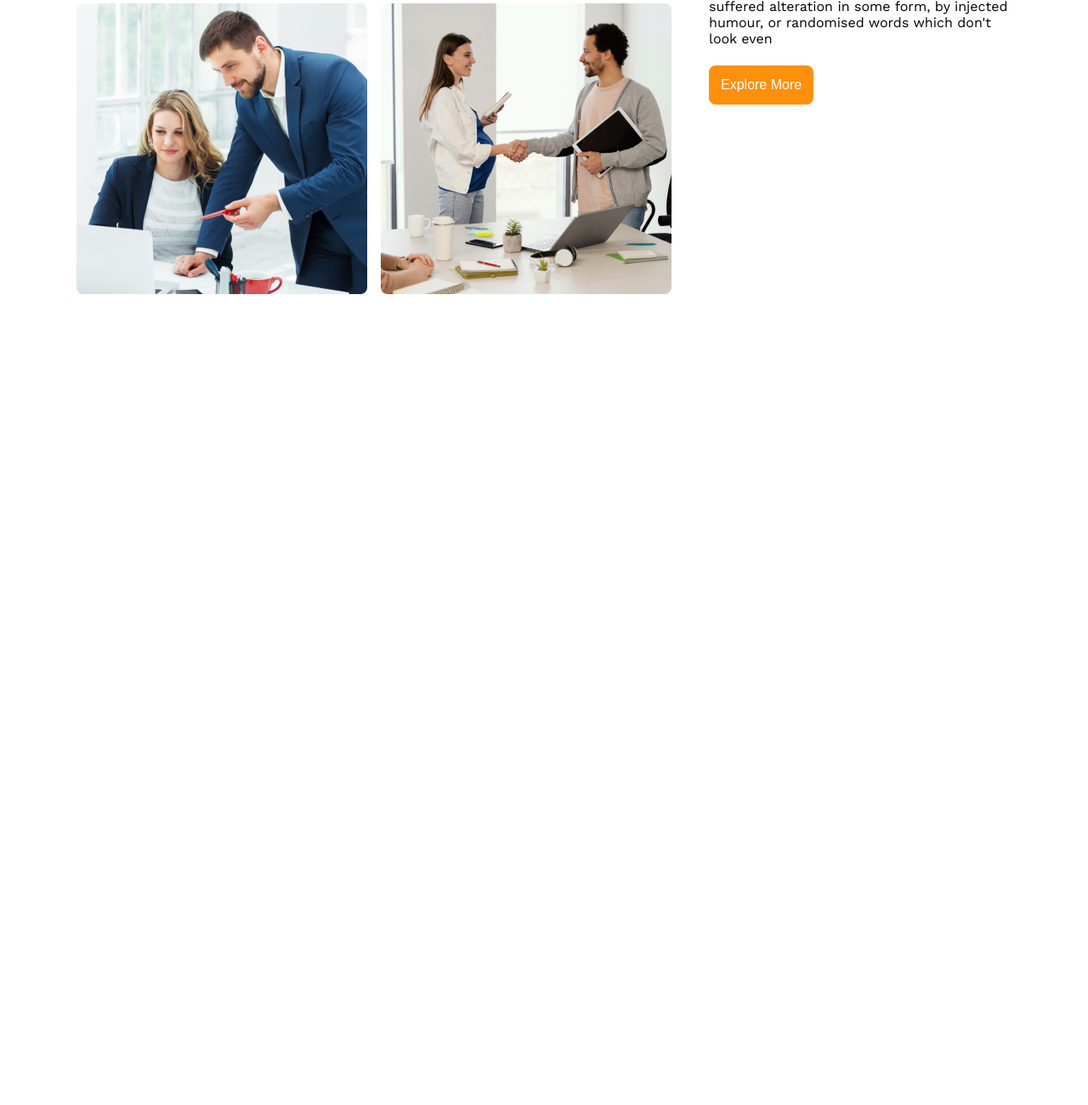
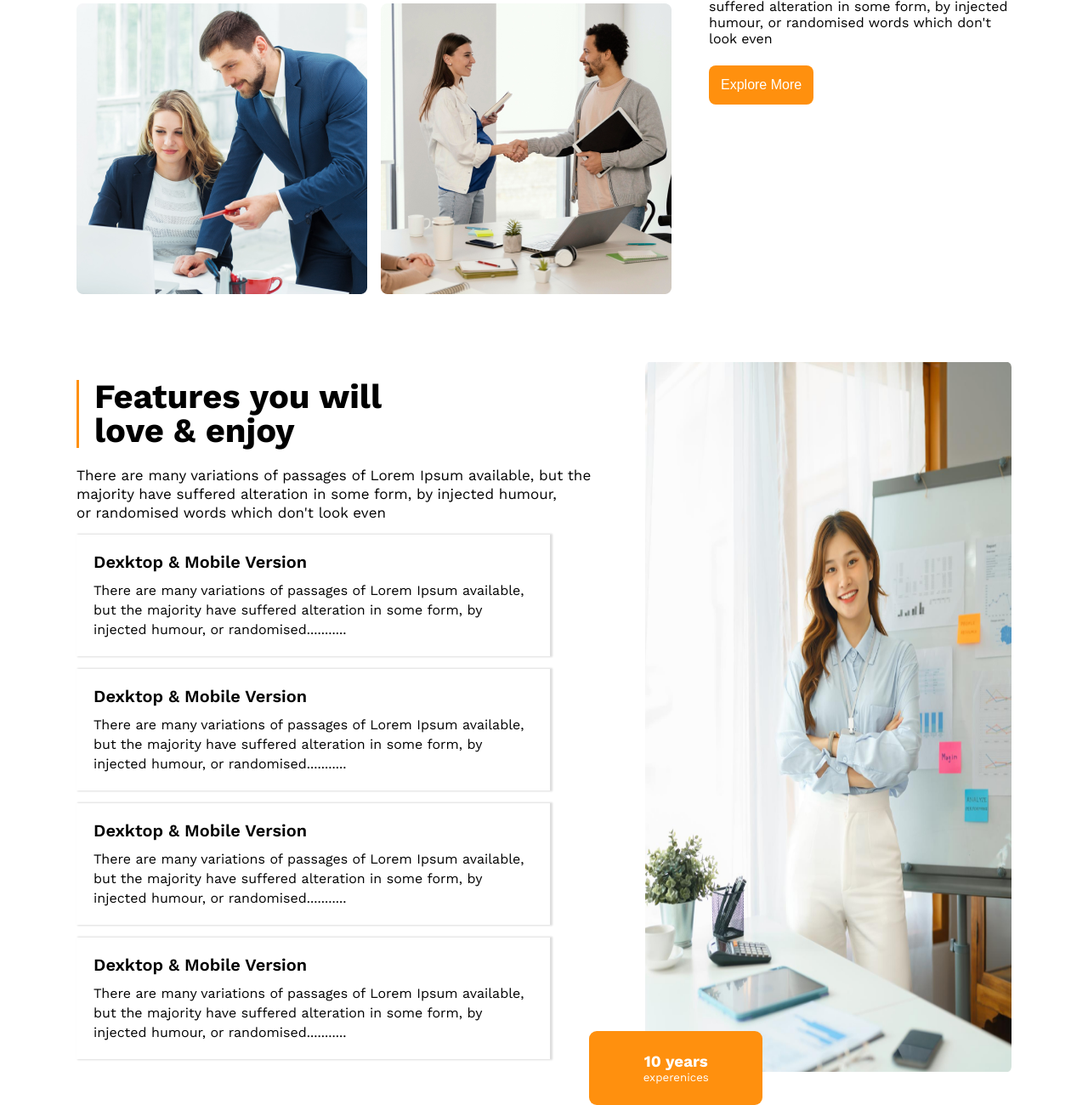
Before and after one commit to programmerrabbanii/class-five, a plain HTML site: page index.html in a window 1280 px wide. Shown: the part 1454-2754 px from the top of the page at 85% size. Before the commit the page ends 1800 px from the top, so only its background shows below. Drawn offline with nearby package versions, Linux system fonts and the light colour scheme.

Commit message:
added the features section

```diff
--- a/index.html
+++ b/index.html
@@ -58,6 +58,41 @@
         <!-- quick-section-end -->
         <!-- features-section-start -->
 
+        <div class="feature">
+            <div class="features-content">
+                <div class="feature-top">
+                    <h2>Features you will <br> love & enjoy</h2>
+                     <p>There are many variations of passages of Lorem Ipsum available, but the <br> majority have   suffered alteration in some form, by injected humour, <br> or randomised words which don't look even</p>
+                </div>
+                <div class="features-card">
+                    <h3>Dexktop & Mobile Version</h3>
+                    <p>There are many variations of passages of Lorem Ipsum available, <br> but the majority have suffered alteration in some form, by <br> injected humour, or randomised...........</p>
+                </div>
+                <div class="features-card">
+                    <h3>Dexktop & Mobile Version</h3>
+                    <p>There are many variations of passages of Lorem Ipsum available, <br> but the majority have suffered alteration in some form, by <br> injected humour, or randomised...........</p>
+                </div>
+                <div class="features-card">
+                    <h3>Dexktop & Mobile Version</h3>
+                    <p>There are many variations of passages of Lorem Ipsum available, <br> but the majority have suffered alteration in some form, by <br> injected humour, or randomised...........</p>
+                </div>
+                <div class="features-card">
+                    <h3>Dexktop & Mobile Version</h3>
+                    <p>There are many variations of passages of Lorem Ipsum available, <br> but the majority have suffered alteration in some form, by <br> injected humour, or randomised...........</p>
+                </div>
+            </div>
+            <div class="features-picture">
+                <img src="img/architect.png" alt="">
+                <div class="buton">
+                    <h3>10 years</h3>
+                    <h5>experenices</h5>
+                </div>
+            </div>
+
+        </div>
+        <!-- features section -end -->
+        <!-- some fact section start -->
+
     </main>
     <footer>
 
--- a/style.css
+++ b/style.css
@@ -100,6 +100,77 @@ header{
     margin-bottom: 22px;
     margin-top: 13px;
 }
+.feature{
+    display: flex;
+    /* justify-content: space-between; */
+    margin-top: 80px;
+    /* gap: 100px; */
+
+}
+
+.features-picture img , .features-content{
+    width: 100%;
+    height: 100%;
+
+
+}
+.feature-top  {
+    font-size: 17px;
+    margin-bottom: 15px;
+    line-height: 21px;
+    margin-top: 21px;
+}
+.feature-top h2 {
+    font-size: 40px;
+    margin-bottom: 11px;
+    border-left: 3px solid #FF900E;
+    padding-left: 18px;
+    line-height: 45px;
+    line-height: 40px;
+}
+.feature-top p {
+    /* width: 128%; */
+    font-size: 17px;
+    margin-bottom: 15px;
+    line-height: 22px;
+    margin-top: 21px;
+}
+.title{
+
+}
+.features-card {
+    padding: 20px;
+    box-shadow: 2px 0px 2px 1px #ddd;
+    width: 517px;
+    margin-bottom: 15px;
+}
+.features-card h3 {
+    font-size: 20px;
+    font-weight: 600;
+    margin-bottom: 10px;
+}
+.features-card p{
+    font-size: 16px;
+    font-weight: 400;
+    line-height: 23px;
+}
+.buton {
+    background: #FF900E;
+    color: white;
+    width: 124px;
+    text-align: center;
+    padding: 25px 40px;
+    border-radius: 9px;
+    position: relative;
+    top: -52px;
+    right: 66px;
+}
+.buton h3{
+
+}
+.buton h5 {
+    font-weight: 400;
+}
 
 
 
@@ -127,11 +198,20 @@ header{
     .hader{
         flex-direction: column;
     }
-    .quick{
+    .quick , .feature{
         flex-direction: column;
     }
     .quick-left{
         grid-template-columns: repeat(1, 1fr);
     }
-
+    .buton {
+        width: 98px;
+        text-align: center;
+        padding: 20px 27px;
+        top: -40px;
+        right: -10px;
+    }
+    .feature-top p {
+        margin-left: 12px;
+    }
 }
```
